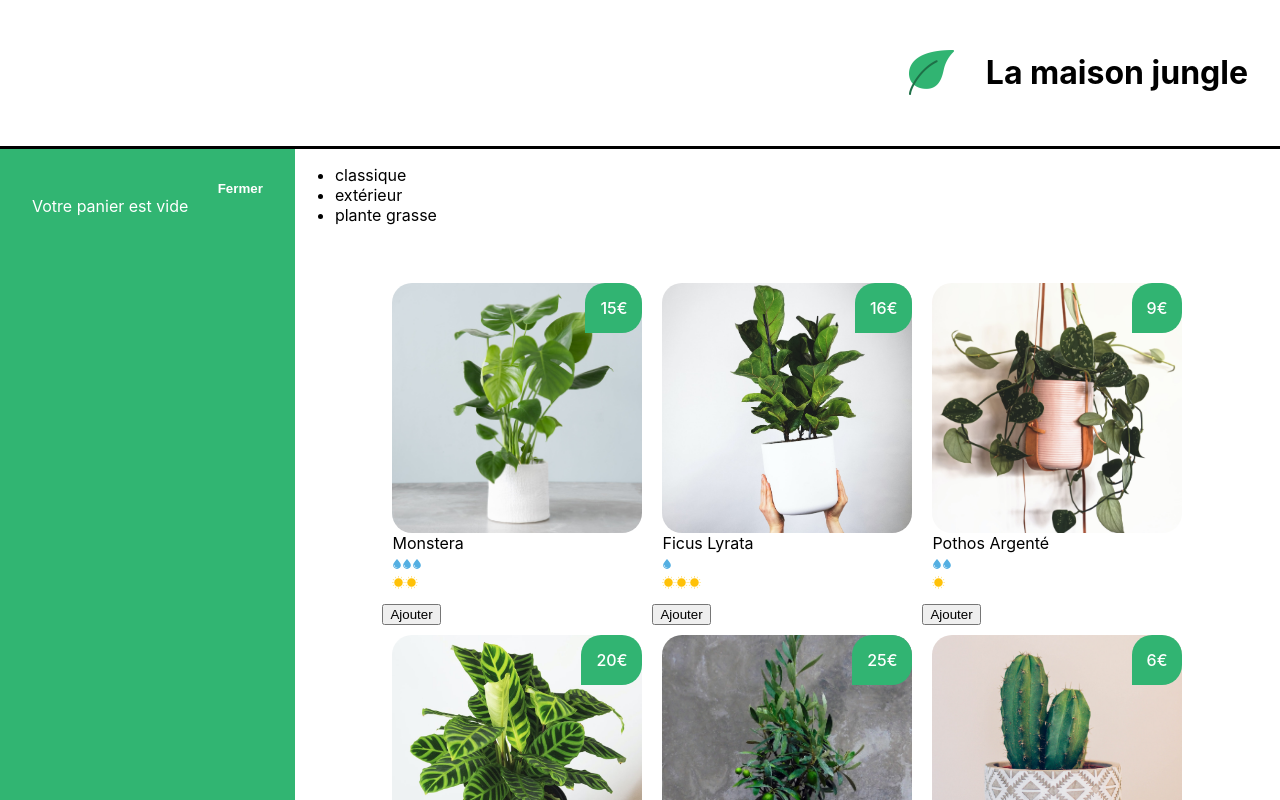
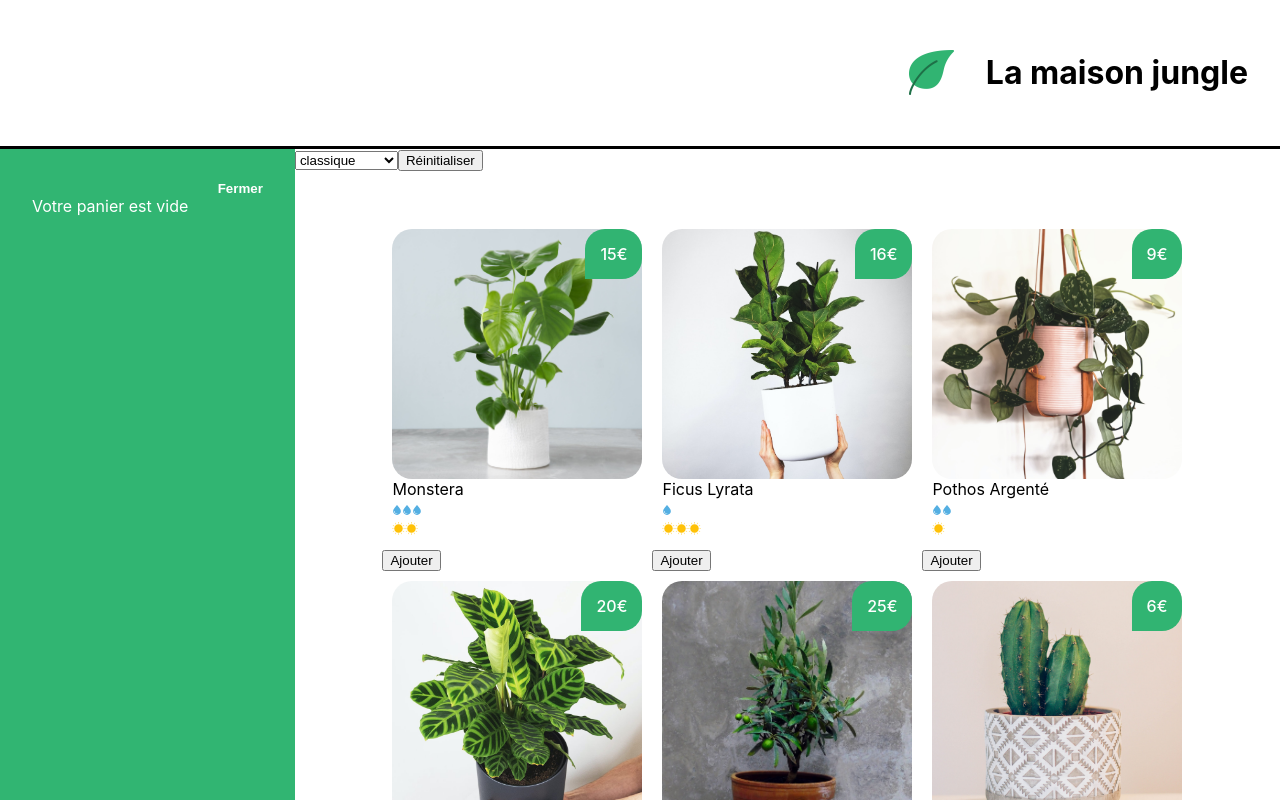
Before and after one commit to thibauttaglialatela/la-maison-jungle-react, a React (Create React App) app: page / in a window 1280 px wide. Shown: the top 800 px of the page. Built offline with nearby package versions, Linux system fonts and the light colour scheme.

Commit message:
add button to reset the categories

```diff
--- /dev/null
+++ b/src/components/Categories.js
@@ -0,0 +1,31 @@
+import { useState } from 'react';
+
+function Categories({ categories, onSelectCategory }) {
+  const [selectedCategory, setSelectedCategory] = useState('');
+
+  const handleCategoryChange = (event) => {
+    const newCategory = event.target.value;
+    setSelectedCategory(newCategory);
+    onSelectCategory(newCategory);
+  };
+
+  function resetCategory() {
+    setSelectedCategory('');
+    onSelectCategory('');
+  }
+
+  return (
+    <div>
+    <select value={selectedCategory} onChange={handleCategoryChange}>
+      {categories.map((cat) => (
+        <option key={cat} value={cat}>
+          {cat}
+        </option>
+      ))}
+    </select>
+    <button onClick={resetCategory}>Réinitialiser</button>
+    </div>
+  );
+}
+
+export default Categories;
--- a/src/components/ShoppingList.js
+++ b/src/components/ShoppingList.js
@@ -1,6 +1,8 @@
 import { plantList } from '../datas/plantList'
 import PlantItem from './PlantItem'
 import '../styles/ShoppingList.css'
+import Categories from './Categories'
+import { useState } from 'react'
 
 function ShoppingList({ cart, updateCart }) {
 	const categories = plantList.reduce(
@@ -8,6 +10,8 @@ function ShoppingList({ cart, updateCart }) {
 			acc.includes(plant.category) ? acc : acc.concat(plant.category),
 		[]
 	)
+
+	const [selectedCategory, setSelectedCategory] = useState('');
 
 	function addToCart(name, price) {
 		const currentPlantSaved = cart.find((plant) => plant.name === name)
@@ -24,15 +28,14 @@ function ShoppingList({ cart, updateCart }) {
 		}
 	}
 
+	const filteredPlants = selectedCategory
+    ? plantList.filter((plant) => plant.category === selectedCategory)
+    : plantList;
 	return (
 		<div className='lmj-shopping-list'>
-			<ul>
-				{categories.map((cat) => (
-					<li key={cat}>{cat}</li>
-				))}
-			</ul>
+			<Categories categories={categories} onSelectCategory={setSelectedCategory} />
 			<ul className='lmj-plant-list'>
-				{plantList.map(({ id, cover, name, water, light, price }) => (
+				{filteredPlants.map(({ id, cover, name, water, light, price }) => (
 					<div key={id}>
 						<PlantItem
 							cover={cover}
```
